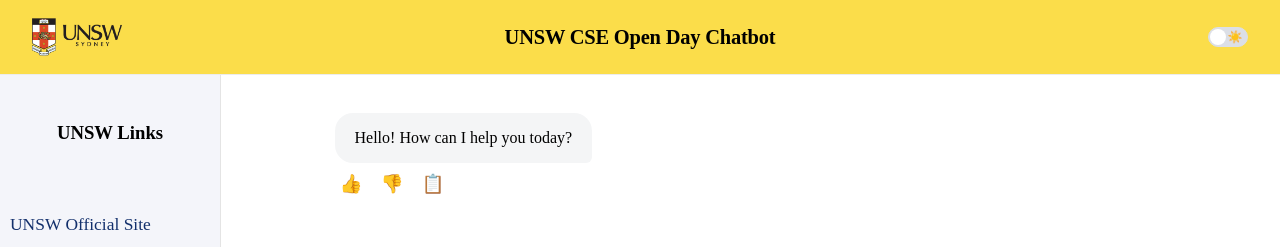
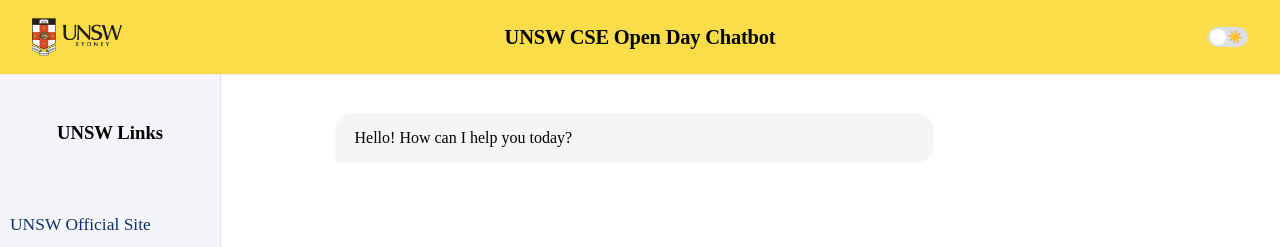
Before and after one commit to Cosmonaut-ene/UNSW_RAG_Assistance, a Vue app in the folder frontend/: page / in a window 1280 px wide. Shown: the top 247 px of the page. Built offline with nearby package versions, Linux system fonts and the light colour scheme.

Commit message:
feat: add markdown support and typewriter effect

```diff
--- a/frontend/package.json
+++ b/frontend/package.json
@@ -11,6 +11,7 @@
   "dependencies": {
     "@element-plus/icons-vue": "^2.3.1",
     "element-plus": "^2.10.2",
+    "markdown-it": "^14.1.0",
     "vue": "^3.5.17",
     "vue-router": "^4.5.1"
   },
--- /dev/null
+++ b/frontend/src/components/LoadingSpinner.vue
@@ -0,0 +1,36 @@
+<template>
+  <span class="ai-loading">
+    <span class="dot"></span>
+    <span class="dot"></span>
+    <span class="dot"></span>
+  </span>
+</template>
+
+<style>
+.ai-loading {
+  display: inline-flex;
+  align-items: center;
+  gap: 4px;
+  height: 1.3em;
+}
+
+.ai-loading .dot {
+  width: 10px;
+  height: 10px;
+  background: #2196f3;
+  border-radius: 50%;
+  display: inline-block;
+  animation: ai-bounce 1.2s infinite both;
+}
+.ai-loading .dot:nth-child(2) {
+  animation-delay: 0.2s;
+}
+.ai-loading .dot:nth-child(3) {
+  animation-delay: 0.4s;
+}
+
+@keyframes ai-bounce {
+  0%, 80%, 100% { transform: scale(0.7); opacity: 0.4; }
+  40% { transform: scale(1.2); opacity: 1; }
+}
+</style>
--- a/frontend/src/components/admin/QueryManagement.vue
+++ b/frontend/src/components/admin/QueryManagement.vue
@@ -86,6 +86,7 @@
 const editDialogVisible = ref(false)
 const selectedQuery = ref(null)
 const editAnswer = ref('')
+const token = localStorage.getItem('admin_token')
 
 const fetchQueries = async () => {
   try {
@@ -95,7 +96,7 @@
       type: filterType.value,
     })
     const res = await fetch(`http://localhost:5000/api/admin/queries?${params}`, {
-      headers: { Authorization: `Bearer ${localStorage.getItem('admin_token')}` }
+      headers: { Authorization: `Bearer ${token}` }
     })
     if (!res.ok) throw new Error()
     const data = await res.json()
@@ -126,7 +127,7 @@
       method: 'POST',
       headers: {
         'Content-Type': 'application/json',
-        Authorization: `Bearer ${localStorage.getItem('admin_token')}`
+        Authorization: `Bearer ${token}`
       },
       body: JSON.stringify({ id: selectedQuery.value.id, answer: editAnswer.value })
     })
@@ -145,7 +146,7 @@
       const res = await fetch(`http://localhost:5000/api/admin/delete-query/${row.id}`, {
         method: 'DELETE',
         headers: {
-          Authorization: `Bearer ${localStorage.getItem('admin_token')}`
+          Authorization: `Bearer ${token}`
         }
       })
       if (!res.ok) throw new Error()
--- a/frontend/src/pages/Chatbot.vue
+++ b/frontend/src/pages/Chatbot.vue
@@ -29,10 +29,16 @@
             :key="index"
             :class="msg.sender"
           >
-            <div class="message-content">
+            <div class="message-content"
+                v-if="msg.sender === 'bot'">
+              <LoadingSpinner v-if="msg.rawText === 'Thinking...'" />
+              <span v-else v-html="msg.displayText"></span>
+            </div>
+            <div class="message-content"
+                v-else>
               {{ msg.text }}
             </div>
-            <div v-if="msg.sender === 'bot'" class="msg-actions">
+            <div v-if="msg.canFeedback" class="msg-actions">
               <button
                 class="icon-btn"
                 @click="likeMsg(index)"
@@ -55,7 +61,7 @@
               </button>
               <button
                 class="icon-btn"
-                @click="copyMsg(msg.text, index)"
+                @click="copyMsg(msg.displayText, index)"
                 title="Copy"
                 :data-message-index="index"
               >
@@ -81,19 +87,35 @@
 <script setup>
 import { ref, watch, nextTick, onMounted, onBeforeUnmount } from 'vue'
 import { ElMessage } from 'element-plus'
+import MarkdownIt from 'markdown-it'
+import LoadingSpinner from '../components/LoadingSpinner.vue'
+
+const md = new MarkdownIt({
+  breaks: true,
+  linkify: true,
+  html: false,
+})
+
+const renderMarkdown = (text) => {
+  return md.render(text || '')
+}
 
 const messages = ref([
-  { sender: 'bot', text: 'Hello! How can I help you today?' }
+  {
+    sender: 'bot',
+    rawText: 'Hello! How can I help you today?',
+    displayText: md.render('Hello! How can I help you today?'),
+    canFeedback: false
+  }
 ])
 const userInput = ref('')
 const isDark = ref(false)
 const chatMain = ref(null)
 const showSidebar = ref(window.innerWidth > 900)
 
-// 添加反馈功能所需的状态管理
 const sessionId = ref(`session_${Math.random().toString(36).substr(2, 9)}`)
-const botMessages = ref([]) // 存储每个bot消息的详细信息
-const ratingGiven = ref([]) // 追踪哪些消息已经给过评价
+const botMessages = ref([])
+const ratingGiven = ref([])
 
 watch(isDark, (val) => {
   document.documentElement.classList.toggle('dark', val)
@@ -113,9 +135,9 @@
   const question = userInput.value.trim()
   const questionTime = new Date().toISOString()
 
-  messages.value.push({ sender: 'user', text: question })
+  messages.value.push({ sender: 'user', text: question, canFeedback: false })
   userInput.value = ''
-  messages.value.push({ sender: 'bot', text: 'Thinking...' })
+  messages.value.push({ sender: 'bot', rawText: 'Thinking...', displayText: 'Thinking...', canFeedback: true })
 
   try {
     const res = await fetch('http://localhost:5000/api/query', {
@@ -128,9 +150,11 @@
     })
     const data = await res.json()
     messages.value.pop()
-    messages.value.push({ sender: 'bot', text: data.answer })
+    messages.value.push({ sender: 'bot', rawText: data.answer, displayText: '', canFeedback: true })
+    const msgIdx = messages.value.length - 1
+    typewriterEffect(msgIdx, data.answer)
 
-    // 记录这条bot回答的信息
+
     const botMessageInfo = {
       messageIndex: messages.value.length - 1,
       questionText: question,
@@ -143,15 +167,14 @@
 
   } catch (err) {
     messages.value.pop()
-    messages.value.push({ sender: 'bot', text: 'Sorry, something went wrong.' })
+    messages.value.push({ sender: 'bot', rawText: 'Sorry, something went wrong.', displayText: md.render('Sorry, something went wrong.'), canFeedback: true })
     console.error(err)
   }
 }
 
-// 提交反馈到后端
+
 const submitFeedback = async (feedbackType, messageIndex) => {
   try {
-    // 直接通过messageIndex找到对应的bot消息信息
     const botMessageInfo = botMessages.value.find(b => b.messageIndex === messageIndex)
 
     if (!botMessageInfo) {
@@ -166,14 +189,14 @@
         session_id: sessionId.value,
         feedback_type: feedbackType,
         timestamp: botMessageInfo.questionTime,
-        question_text: botMessageInfo.questionText // 可选：帮助后端更精确定位
+        question_text: botMessageInfo.questionText
       })
     })
 
     const data = await res.json()
 
     if (res.ok) {
-      // 只有positive和negative才标记为已评价
+
       if (feedbackType === 'positive' || feedbackType === 'negative') {
         const ratingIndex = botMessages.value.findIndex(b => b.messageIndex === messageIndex)
         if (ratingIndex !== -1) {
@@ -191,13 +214,13 @@
   }
 }
 
-// 检查是否已经给过评价
+
 const hasRating = (messageIndex) => {
   const ratingIndex = botMessages.value.findIndex(b => b.messageIndex === messageIndex)
   return ratingIndex !== -1 ? ratingGiven.value[ratingIndex] : false
 }
 
-// 点赞功能
+
 const likeMsg = async (idx) => {
   if (hasRating(idx)) {
     ElMessage.info('You have already rated this message')
@@ -212,7 +235,7 @@
   }
 }
 
-// 点踩功能
+
 const dislikeMsg = async (idx) => {
   if (hasRating(idx)) {
     ElMessage.info('You have already rated this message')
@@ -227,13 +250,11 @@
   }
 }
 
-// 复制功能 - 可以多次使用
 const copyMsg = async (text, idx = null) => {
   try {
     await navigator.clipboard.writeText(text)
     ElMessage.success('Copied!')
 
-    // 每次复制都提交copy反馈（不受评价限制）
     if (idx !== null) {
       await submitFeedback('copy', idx)
     }
@@ -244,6 +265,22 @@
 
 const handleResize = () => {
   showSidebar.value = window.innerWidth > 900
+}
+
+function typewriterEffect(messageIndex, rawMarkdown, speed = 18, step = 2) {
+  let i = 0
+
+  function type() {
+    i += Math.floor(Math.random() * (step - 1 + 1)) + 1
+    if (i > rawMarkdown.length) i = rawMarkdown.length
+    messages.value[messageIndex].displayText = md.render(rawMarkdown.slice(0, i))
+    if (i < rawMarkdown.length) {
+      setTimeout(type, speed)
+    } else {
+      messages.value[messageIndex].displayText = md.render(rawMarkdown)
+    }
+  }
+  type()
 }
 onMounted(() => window.addEventListener('resize', handleResize))
 onBeforeUnmount(() => window.removeEventListener('resize', handleResize))
@@ -279,7 +316,7 @@
   padding: 0 32px;
   letter-spacing: -0.01em;
   gap: 18px;
-  position: relative; /* 让绝对居中生效 */
+  position: relative;
 }
 
 .chat-header .sidebar-logo {
@@ -291,7 +328,7 @@
   position: absolute;
   left: 50%;
   transform: translateX(-50%);
-  white-space: nowrap; /* 避免换行导致偏移 */
+  white-space: nowrap;
 }
 
 .header-actions {
@@ -374,19 +411,19 @@
 }
 
 /* Message Styles */
-.chat-message { display: flex; flex-direction: column; max-width: 72%; }
+.chat-message { display: flex; flex-direction: column; width: 72%; }
 .bot { align-self: flex-start; }
 .bot .message-content {
   background-color: #f4f5f6;
-  border-radius: 18px 18px 6px 18px;
-  padding: 16px 20px;
+  border-radius: 18px 18px 18px 6px;
+  padding: 0 20px;
   margin-left: 0;
-  margin-right: auto;
+  margin-right: 0;
 }
 .user { align-self: flex-end; }
 .user .message-content {
   background-color: #cfe9ff;
-  border-radius: 18px 18px 18px 6px;
+  border-radius: 18px 18px 6px 18px;
   padding: 16px 20px;
   margin-right: 0;
   margin-left: auto;
--- a/frontend/src/pages/Login.vue
+++ b/frontend/src/pages/Login.vue
@@ -31,7 +31,7 @@
               class="login-btn"
               type="primary"
               :loading="loading"
-              @click="handleLogin"
+              native-type="submit"
               style="width: 100%;"
             >Login</el-button>
           </el-form-item>
@@ -60,7 +60,7 @@
   }
   loading.value = true
   try {
-    const res = await fetch('/api/admin/login', {
+    const res = await fetch('http://localhost:5000/api/admin/login', {
       method: 'POST',
       headers: { 'Content-Type': 'application/json' },
       body: JSON.stringify(form.value)
--- a/frontend/src/router/index.js
+++ b/frontend/src/router/index.js
@@ -12,7 +12,7 @@
   {
     path: '/admin',
     name: 'Admin',
-    component: Admin
+    component: Admin,
   },
   {
     path: '/login',
@@ -28,13 +28,11 @@
 })
 
 router.beforeEach((to, from, next) => {
-  const token = localStorage.getItem('admin_token');
+  const token = localStorage.getItem('admin_token')
   if (to.path.startsWith('/admin') && !token) {
-    if (to.path !== '/login') {
-      return next('/login');
-    }
+    return next('/login')
   }
-  next();
-});
+  next()
+})
 
 export default router
```
Also changed, not shown: 1 other file (tests, documents, lock files or other folders).
